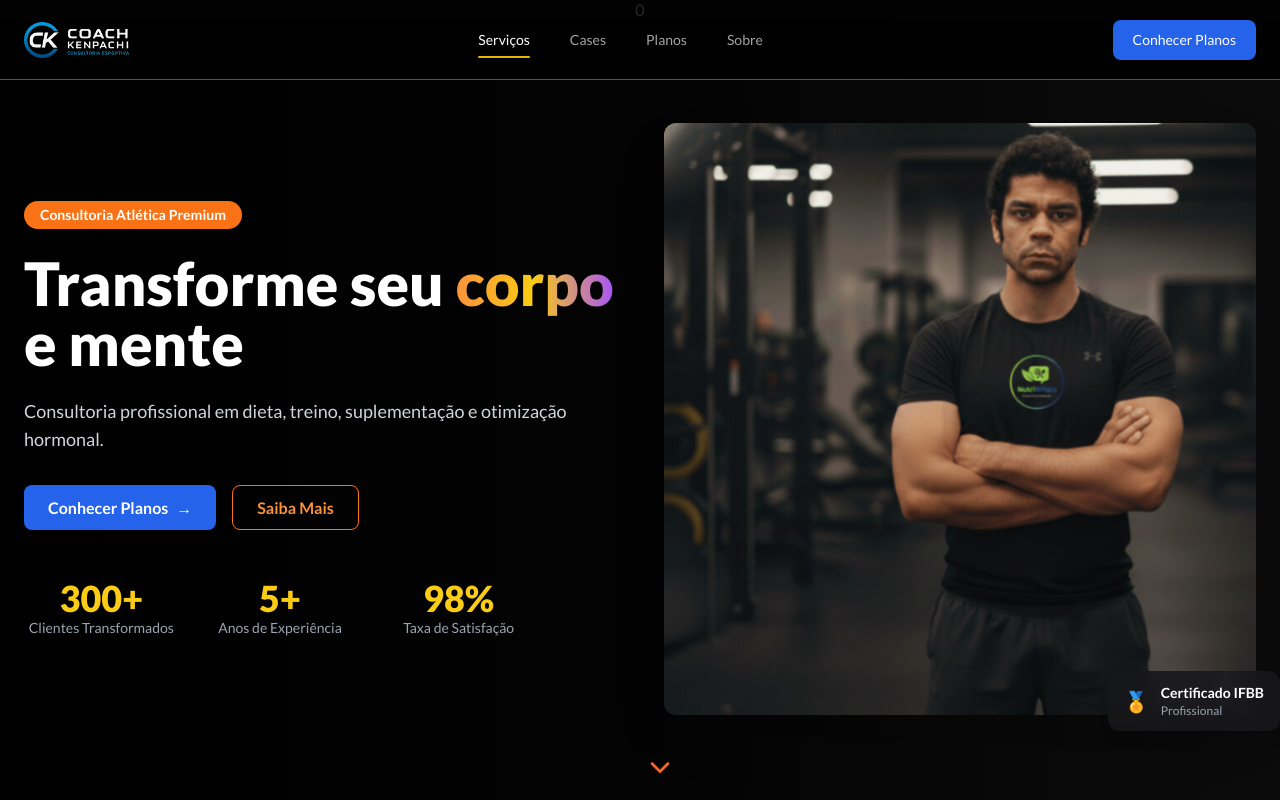
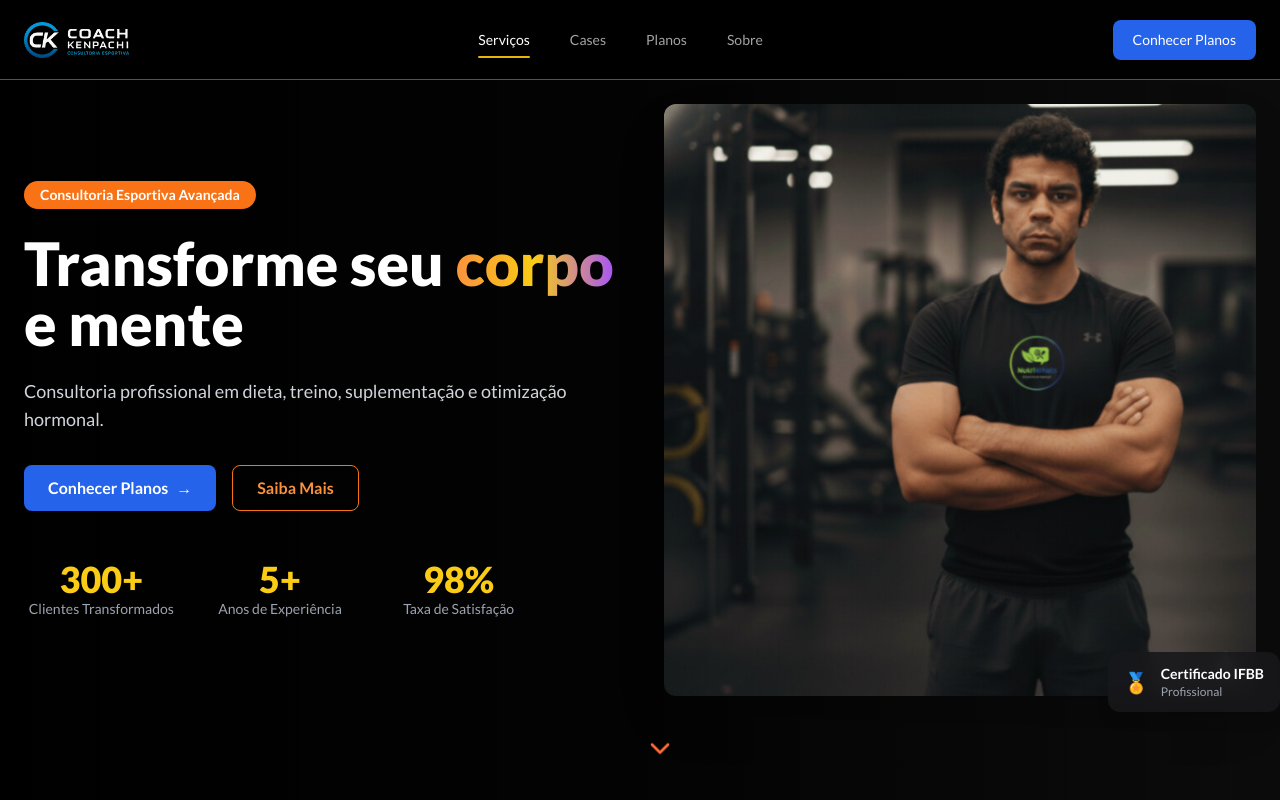
Before and after one commit to danielbelentini/coach-kenpachi, a React (Vite) app: page / in a window 1280 px wide. Shown: the top 800 px of the page. Built offline with nearby package versions, Linux system fonts and the light colour scheme.

Commit message:
Tirando zero sinistro

```diff
--- a/src/App.jsx
+++ b/src/App.jsx
@@ -10,7 +10,7 @@
 
 export default function App() {
   return (
-    <div className="flex flex-wrap min-h-screen items-center justify-center bg-darkgray text-white">0
+    <div className="flex flex-wrap min-h-screen items-center justify-center bg-darkgray text-white">
       <ScrollSpyProvider>
         <Header />
         <main className="w-full">
--- a/src/components/Hero/Hero.jsx
+++ b/src/components/Hero/Hero.jsx
@@ -15,7 +15,7 @@
           {/* Left content */}
           <div>
             <span className="inline-block mb-6 rounded-full bg-orange-500 px-4 py-1 text-sm font-semibold">
-              Consultoria Atlética Premium
+              Consultoria Esportiva Avançada
             </span>
 
             <h1 className="text-4xl sm:text-5xl xl:text-6xl font-extrabold leading-tight">
```
